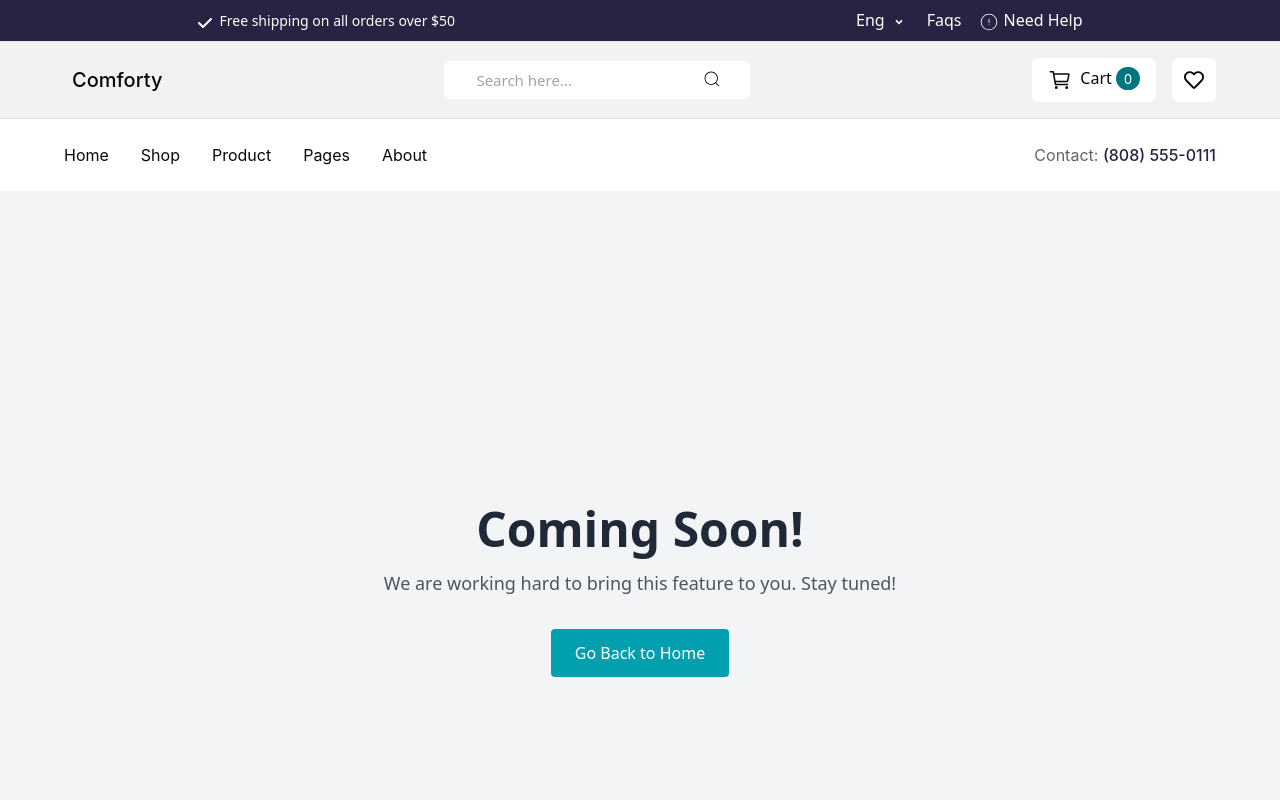
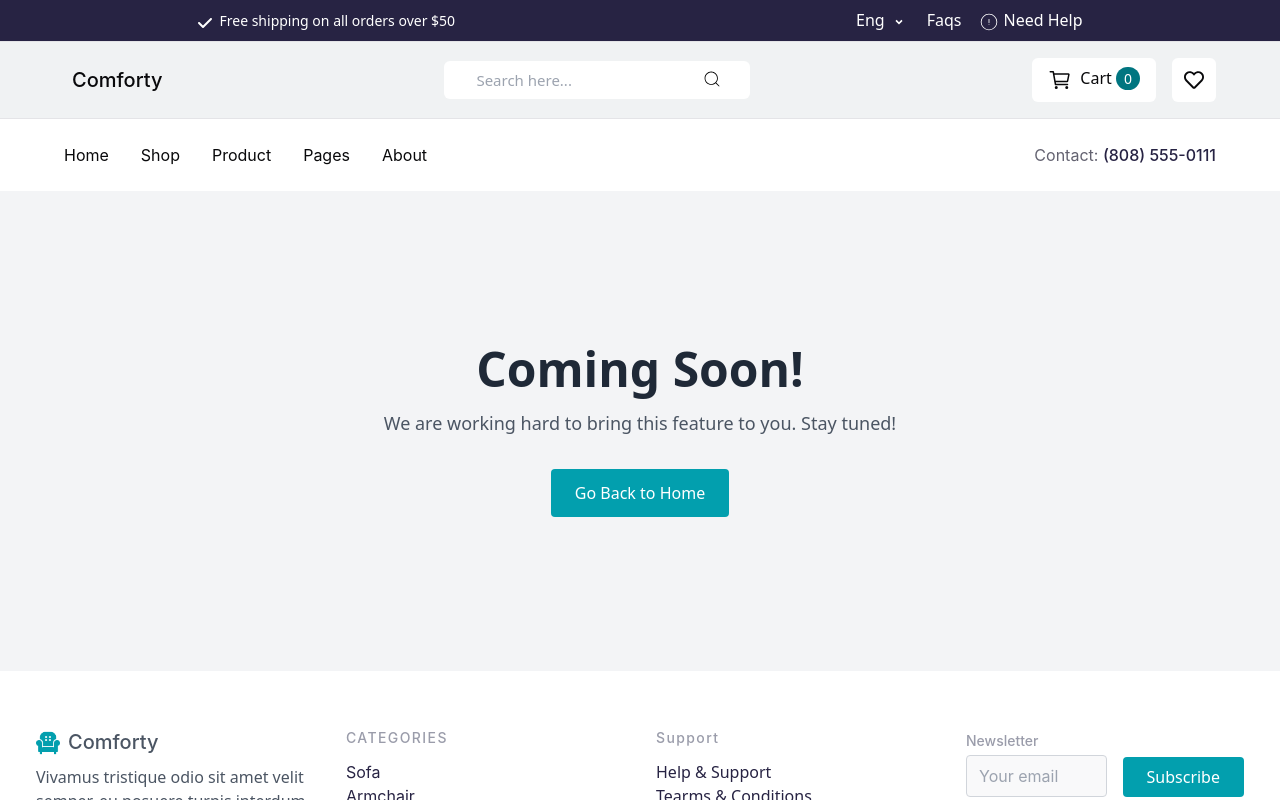
Before and after one commit to hooriyaa/e-commerce-website, a Next.js app: page /pages in a window 1280 px wide. Shown: the top 800 px of the page. Built offline with nearby package versions, Linux system fonts and the light colour scheme.

Commit message:
push_changes

```diff
--- a/src/app/pages/page.tsx
+++ b/src/app/pages/page.tsx
@@ -3,7 +3,7 @@
 
 const Pages = () => {
   return (
-    <div className="flex flex-col items-center justify-center h-screen bg-gray-100 text-center px-6 w-[890px] sm:w-full">
+    <div className="flex flex-col items-center justify-center h-[480px] bg-gray-100 text-center w-[890px] sm:w-full">
       <h1 className="text-5xl font-bold text-gray-800 mb-4">Coming Soon!</h1>
       <p className="text-lg text-gray-600 mb-8">
         We are working hard to bring this feature to you. Stay tuned!
--- a/src/app/shop/page.tsx
+++ b/src/app/shop/page.tsx
@@ -3,7 +3,7 @@
 
 const Shop = () => {
   return (
-    <div className="flex flex-col items-center justify-center h-screen bg-gray-100 text-center px-6 w-[890px] sm:w-full">
+    <div className="flex flex-col items-center justify-center h-[480px] bg-gray-100 text-center w-[890px] sm:w-full">
       <h1 className="text-5xl font-bold text-gray-800 mb-4">Coming Soon!</h1>
       <p className="text-lg text-gray-600 mb-8">
         We are working hard to bring this feature to you. Stay tuned!
```
